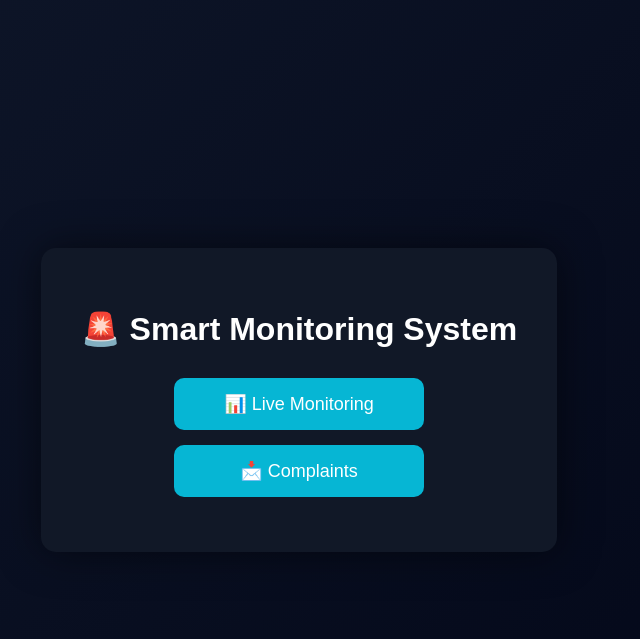
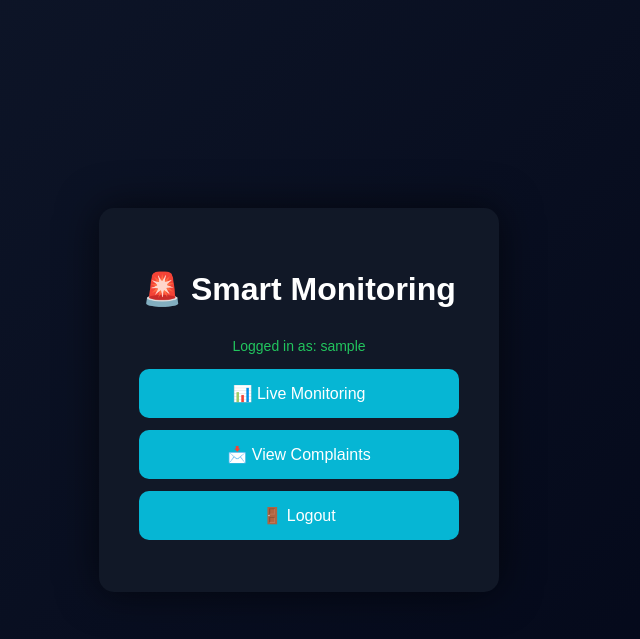
Before and after one commit to vighnesh-patil23/Crowd-system1, a Flask app: page /dashboard in a window 1280 px wide. Shown: the top 639 px of the page, without its empty margins (341-981 px from the left). Run offline with Flask 3, Linux system fonts and the light colour scheme; the visitor is signed in with stand-in values (Sample User, id 1).

Commit message:
Update dashboard.html

```diff
--- a/templates/dashboard.html
+++ b/templates/dashboard.html
@@ -15,13 +15,14 @@ body{
     color:white;
 }
 
-/* CARD */
+/* BOX */
 .box{
     background:#111827;
     padding:40px;
     border-radius:15px;
-    box-shadow:0 0 40px rgba(0,0,0,0.5);
+    box-shadow:0 0 40px rgba(0,0,0,0.6);
     text-align:center;
+    width:320px;
 }
 
 h1{
@@ -31,10 +32,10 @@ h1{
 /* BUTTON */
 .btn{
     display:block;
-    width:250px;
-    margin:15px auto;
+    width:100%;
+    margin:12px 0;
     padding:15px;
-    font-size:18px;
+    font-size:16px;
     border:none;
     border-radius:10px;
     cursor:pointer;
@@ -46,6 +47,13 @@ h1{
 .btn:hover{
     background:#0891b2;
 }
+
+/* ROLE TAG */
+.role{
+    font-size:14px;
+    margin-bottom:15px;
+    color:#22c55e;
+}
 </style>
 
 </head>
@@ -54,14 +62,40 @@ h1{
 
 <div class="box">
 
-<h1>🚨 Smart Monitoring System</h1>
+<h1>🚨 Smart Monitoring</h1>
 
+<div class="role">
+Logged in as: {{session['user']}}
+</div>
+
+<!-- COMMON OPTIONS -->
 <button class="btn" onclick="location.href='/live'">
 📊 Live Monitoring
 </button>
 
+<!-- ADMIN ONLY -->
+{% if session['role'] == 'admin' %}
 <button class="btn" onclick="location.href='/complaint'">
-📩 Complaints
+📩 View Complaints
+</button>
+{% endif %}
+
+<!-- CITIZEN ONLY -->
+{% if session['role'] == 'citizen' %}
+
+<button class="btn" onclick="location.href='/citizen_complaint'">
+📩 Submit Complaint
+</button>
+
+<button class="btn" onclick="location.href='/my_complaints'">
+📄 My Complaints
+</button>
+
+{% endif %}
+
+<!-- LOGOUT -->
+<button class="btn" onclick="location.href='/logout'">
+🚪 Logout
 </button>
 
 </div>
```
